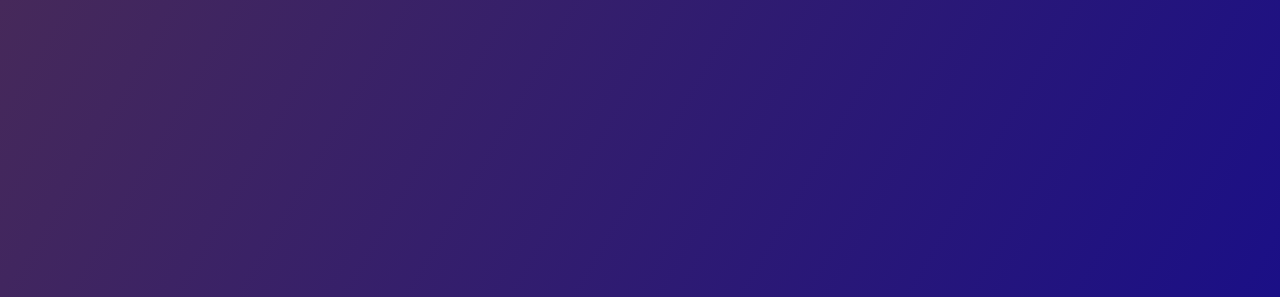
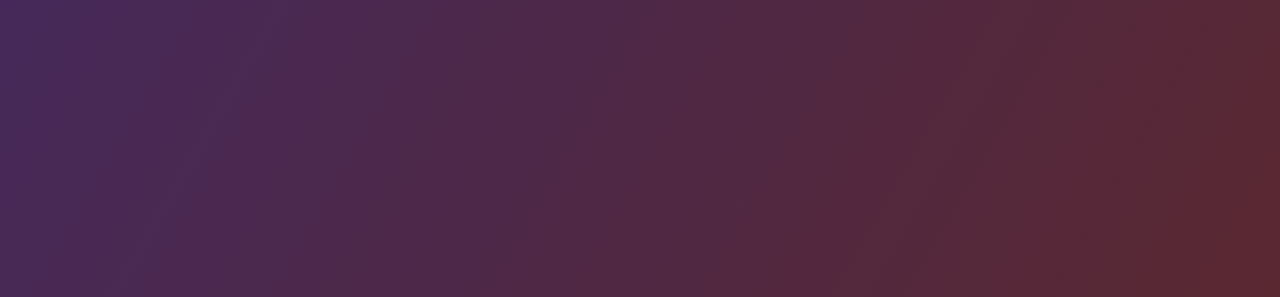
Before and after one commit to breeramon/RelogioDigital, a plain HTML site: page index.html in a window 1280 px wide. Shown: the top 297 px of the page. Drawn offline with nearby package versions, Linux system fonts and the light colour scheme.

Commit message:
mudança da cor de fundo

```diff
--- a/assets/css/style.css
+++ b/assets/css/style.css
@@ -8,7 +8,7 @@
 
 body {
   height: 100vh;
-  background: linear-gradient(120deg, #46295A, #120A8f);
+  background: linear-gradient(120deg, #46295A, #5e2829);
   display: flex;
   align-items: center;
   justify-content: center;
```
